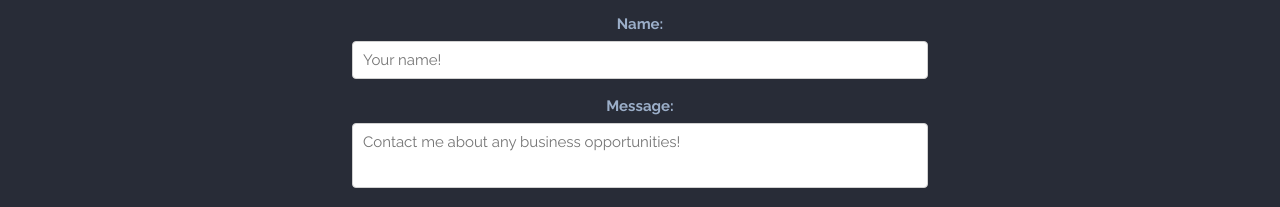
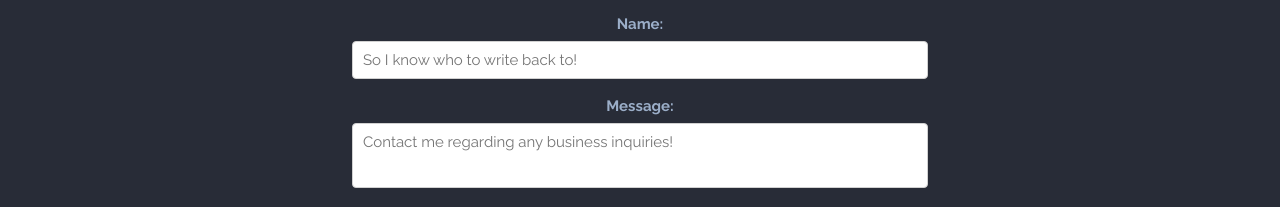
Before and after one commit to bluekites/dean-chuang-portfolio, a website: page public/index.html in a window 1280 px wide. Shown: the part 3611-3818 px from the top of the page. Drawn offline with Linux system fonts and the light colour scheme.

Commit message:
small update to form placeholders

```diff
--- a/public/index.html
+++ b/public/index.html
@@ -226,9 +226,9 @@
         <label for="email">E-mail:</label>
         <input id="email" type="email" placeholder="Please enter your email here!">
         <label for="name">Name:</label>
-        <input id="name" type="text" placeholder="Your name!" >
+        <input id="name" type="text" placeholder="So I know who to write back to!" >
         <label for="content">Message:</label>
-        <textarea id="content" cols="40" rows="5" placeholder="Contact me about any business opportunities!" ></textarea>
+        <textarea id="content" cols="40" rows="5" placeholder="Contact me regarding any business inquiries!" ></textarea>
         <div>
           <button id="submit">Send Mail!</button>
         </div>
```
